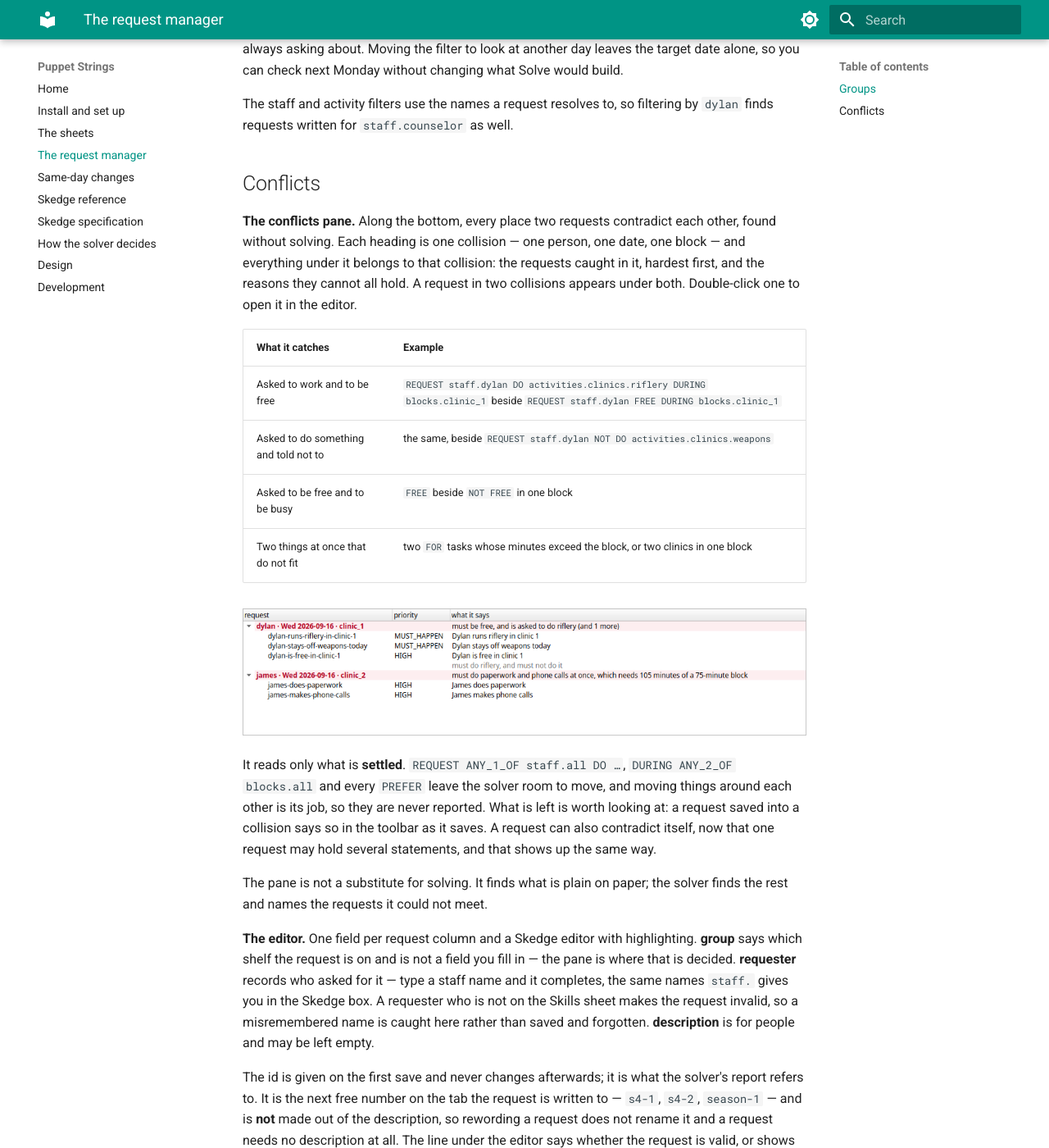
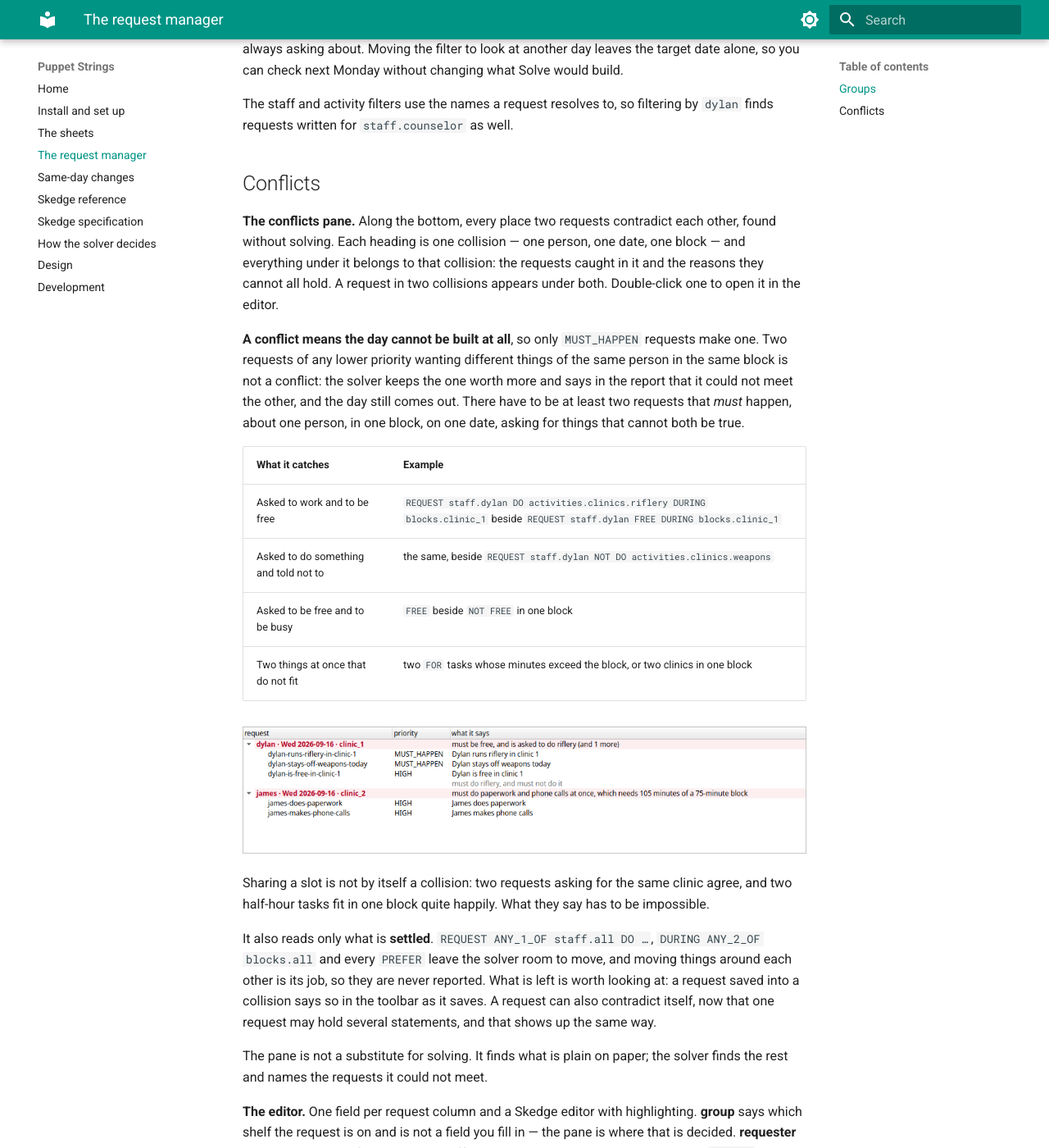
Before and after one commit to Dylan-Puppet-Master/Puppet-Strings, an MkDocs documentation site: the page built from docs/app.md, in a window 1280 px wide and 1400 px high, scrolled down 2755 px. Shown: the whole window at 82% size. Built offline with MkDocs 1.6.1 and Material for MkDocs 9.7.7, drawn with Linux system fonts in a browser that asks for light colours.

Commit message:
Report a conflict only where two promises collide
A conflict is a day that cannot be built. Comparing every claim on a slot
whatever its priority reported a LOW preference crossing a HIGH promise as
one, although the solver settles that by dropping the cheaper request and
the day still comes out.

find_conflicts now reads only the MUST_HAPPEN requests, and what it looks
for among them is unchanged: two claims on one slot that cannot both hold.
Sharing a slot is not itself a disagreement -- two requests asking for the
same clinic agree, and two half-hour tasks fit in one block.

Co-Authored-By: Claude Opus 5 <noreply@anthropic.com>
Claude-Session: https://claude.ai/code/session_014EoFGdRvQLEkisiUagqyaS

```diff
--- a/docs/app.md
+++ b/docs/app.md
@@ -116,9 +116,16 @@ The staff and activity filters use the names a request resolves to, so filtering
 
 **The conflicts pane.** Along the bottom, every place two requests contradict each other,
 found without solving. Each heading is one collision — one person, one date, one block —
-and everything under it belongs to that collision: the requests caught in it, hardest
-first, and the reasons they cannot all hold. A request in two collisions appears under
-both. Double-click one to open it in the editor.
+and everything under it belongs to that collision: the requests caught in it and the
+reasons they cannot all hold. A request in two collisions appears under both.
+Double-click one to open it in the editor.
+
+**A conflict means the day cannot be built at all**, so only `MUST_HAPPEN` requests make
+one. Two requests of any lower priority wanting different things of the same person in the
+same block is not a conflict: the solver keeps the one worth more and says in the report
+that it could not meet the other, and the day still comes out. There have to be at least
+two requests that *must* happen, about one person, in one block, on one date, asking for
+things that cannot both be true.
 
 | What it catches | Example |
 |---|---|
@@ -129,7 +136,10 @@ both. Double-click one to open it in the editor.
 
 ![The conflicts pane](img/conflicts.png)
 
-It reads only what is **settled**. `REQUEST ANY_1_OF staff.all DO …`, `DURING ANY_2_OF
+Sharing a slot is not by itself a collision: two requests asking for the same clinic agree,
+and two half-hour tasks fit in one block quite happily. What they say has to be impossible.
+
+It also reads only what is **settled**. `REQUEST ANY_1_OF staff.all DO …`, `DURING ANY_2_OF
 blocks.all` and every `PREFER` leave the solver room to move, and moving things around each
 other is its job, so they are never reported. What is left is worth looking at: a request
 saved into a collision says so in the toolbar as it saves. A request can also contradict
```
Also changed, not shown: docs/technical-outline.md (+7 -0 lines), 3 other files.
